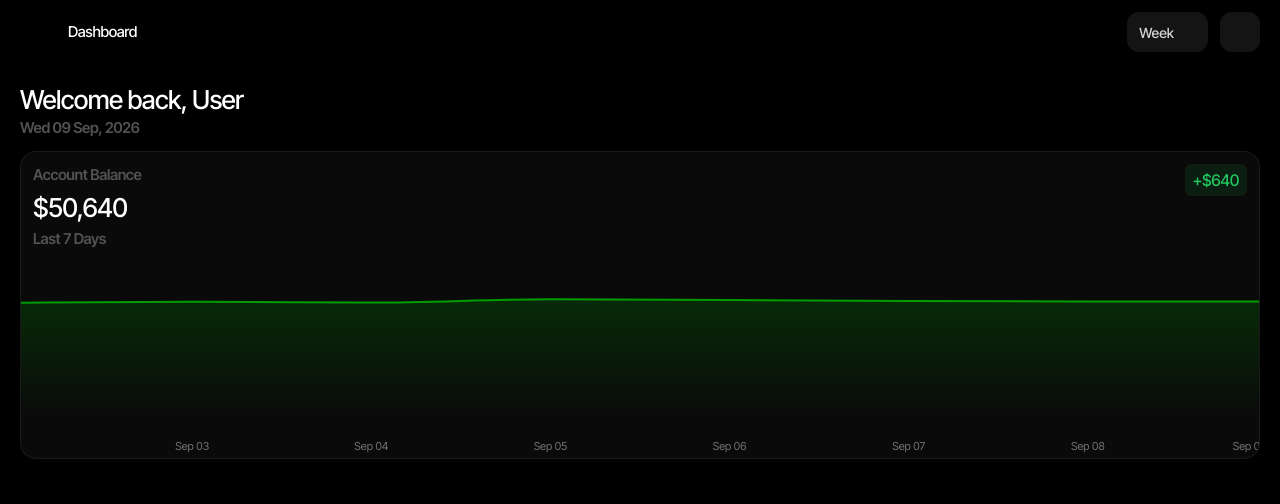
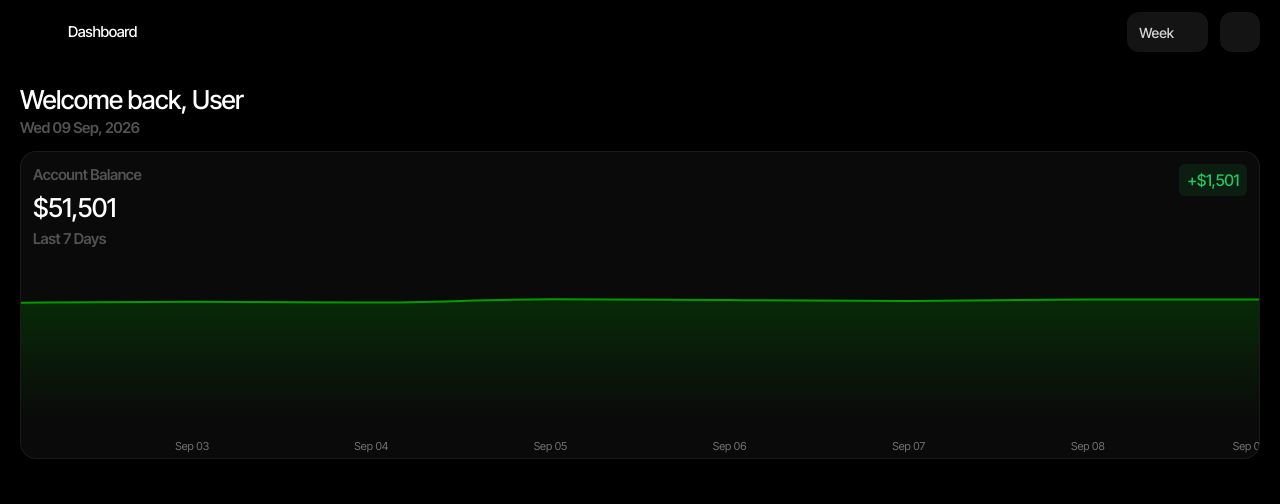
Before and after one commit to w1mayankz/soul_journal, a Next.js app: page / in a window 1280 px wide. Shown: the top 504 px of the page. Built offline with nearby package versions, Linux system fonts and the light colour scheme; some icons are missing.

Commit message:
Update page.tsx

```diff
--- a/app/page.tsx
+++ b/app/page.tsx
@@ -3,9 +3,7 @@
 import { useState } from 'react';
 import { TopNavbar } from '../components/top-navbar';
 import {
-  Menu01Icon,
   DollarSquareIcon,
-  PlusSignIcon,
   Calendar01Icon,
   Calendar02Icon,
   Calendar03Icon,
@@ -15,11 +13,10 @@ import {
   ViewOffSlashIcon,
   ArrowDown01Icon
 } from 'hugeicons-react';
-import * as Dialog from '@radix-ui/react-dialog';
-import { AppSidebar } from '../components/app-sidebar';
 import * as DropdownMenu from '@radix-ui/react-dropdown-menu';
 import { Area, AreaChart, ResponsiveContainer, Tooltip, XAxis } from 'recharts';
 import { subDays, subHours, subMonths, subYears, format } from 'date-fns';
+import { useTrades } from '../context/trades-context';
 
 // Dynamic data generation anchored to Sept 9, 2026
 const generateChartData = (timeframe: string) => {
@@ -28,44 +25,25 @@ const generateChartData = (timeframe: string) => {
 
   if (timeframe === 'Day') {
     for (let i = 24; i >= 0; i--) {
-      data.push({
-        time: format(subHours(baseDate, i), 'ha'),
-        value: 50000 + (Math.random() * 1000)
-      });
+      data.push({ time: format(subHours(baseDate, i), 'ha'), value: 50000 + (Math.random() * 1000) });
     }
   } else if (timeframe === 'Week') {
     for (let i = 7; i >= 0; i--) {
-      data.push({
-        time: format(subDays(baseDate, i), 'MMM dd'),
-        value: 50000 + (Math.random() * 2000)
-      });
+      data.push({ time: format(subDays(baseDate, i), 'MMM dd'), value: 50000 + (Math.random() * 2000) });
     }
   } else if (timeframe === 'Month') {
     for (let i = 30; i >= 0; i--) {
-      data.push({
-        time: format(subDays(baseDate, i), 'MMM dd'),
-        value: 48000 + (Math.random() * 5000)
-      });
+      data.push({ time: format(subDays(baseDate, i), 'MMM dd'), value: 48000 + (Math.random() * 5000) });
     }
   } else if (timeframe === 'Year') {
     for (let i = 12; i >= 0; i--) {
-      data.push({
-        time: format(subMonths(baseDate, i), 'MMM yyyy'),
-        value: 40000 + (Math.random() * 15000)
-      });
+      data.push({ time: format(subMonths(baseDate, i), 'MMM yyyy'), value: 40000 + (Math.random() * 15000) });
     }
   } else {
     for (let i = 5; i >= 0; i--) {
-      data.push({
-        time: format(subYears(baseDate, i), 'yyyy'),
-        value: 20000 + (Math.random() * 40000)
-      });
+      data.push({ time: format(subYears(baseDate, i), 'yyyy'), value: 20000 + (Math.random() * 40000) });
     }
   }
-
-  // Force a specific spike for visual accuracy to the reference screenshot
-  data[data.length - 2].value = 50640;
-  data[data.length - 1].value = 50640;
   return data;
 };
 
@@ -73,7 +51,17 @@ export default function Dashboard() {
   const [timeframe, setTimeframe] = useState('Week');
   const [displayView, setDisplayView] = useState('Money View');
 
+  const { trades } = useTrades();
+
+  // Calculate real balances dynamically from Context
+  const totalRealPnl = trades.reduce((sum, trade) => sum + trade.pnl, 0);
+  const realBalance = 50000 + totalRealPnl;
+
   const chartData = generateChartData(timeframe);
+
+  // Anchor the chart's current end point to the real money balance
+  chartData[chartData.length - 2].value = realBalance;
+  chartData[chartData.length - 1].value = realBalance;
 
   return (
     <div className="relative min-h-screen bg-black pb-24 font-sans text-white">
@@ -153,15 +141,15 @@ export default function Dashboard() {
                 Account Balance
               </p>
               <h2 className="mt-[1px] text-[26px] font-medium tracking-tight">
-                {displayView === 'Hide P&L' ? '******' : '$50,640'}
+                {displayView === 'Hide P&L' ? '******' : `$${realBalance.toLocaleString()}`}
               </h2>
               <p className="mt-[1px] text-[15px] font-semibold tracking-tight text-neutral-600">
                 Last {timeframe === 'Day' ? '24 Hours' : timeframe === 'Week' ? '7 Days' : timeframe === 'Month' ? '30 Days' : timeframe}
               </p>
             </div>
             {displayView !== 'Hide P&L' && (
-              <div className="flex items-center rounded-md bg-green-500/10 px-2 py-1 text-base font-medium tracking-tight text-green-500">
-                +$640
+              <div className={`flex items-center rounded-md px-2 py-1 text-base font-medium tracking-tight ${totalRealPnl >= 0 ? 'bg-green-500/10 text-green-500' : 'bg-red-500/10 text-red-500'}`}>
+                {totalRealPnl >= 0 ? '+' : '-'}${Math.abs(totalRealPnl).toLocaleString()}
               </div>
             )}
           </div>
@@ -172,7 +160,6 @@ export default function Dashboard() {
               <AreaChart data={chartData} margin={{ top: 5, right: 0, left: 0, bottom: 0 }}>
                 <defs>
                   <linearGradient id="colorValue" x1="0" y1="0" x2="0" y2="1">
-                    {/* Changed gradient stops to #009C00 */}
                     <stop offset="5%" stopColor="#009C00" stopOpacity={0.35} />
                     <stop offset="95%" stopColor="#009C00" stopOpacity={0} />
                   </linearGradient>
@@ -187,13 +174,11 @@ export default function Dashboard() {
                 />
                 <Tooltip
                   contentStyle={{ backgroundColor: '#141414', borderColor: '#262626', borderRadius: '8px', color: '#fff', fontSize: '13px' }}
-                  // Changed hover text color to #009C00
                   itemStyle={{ color: '#009C00' }}
                 />
                 <Area
                   type="monotone"
                   dataKey="value"
-                  // Changed main chart line to #009C00
                   stroke="#009C00"
                   strokeWidth={2}
                   fill="url(#colorValue)"
@@ -204,14 +189,6 @@ export default function Dashboard() {
         </div>
       </section>
 
-      {/* FLOATING ACTION BUTTON */}
-      <button
-        className="fixed bottom-6 right-6 flex h-14 w-14 items-center justify-center rounded-2xl bg-[#001A00] backdrop-blur-xl text-[#009C00] active:scale-95 transition-all z-50"
-        aria-label="Log new trade"
-      >
-        <PlusSignIcon size={28} />
-      </button>
-
     </div>
   );
 }
```
